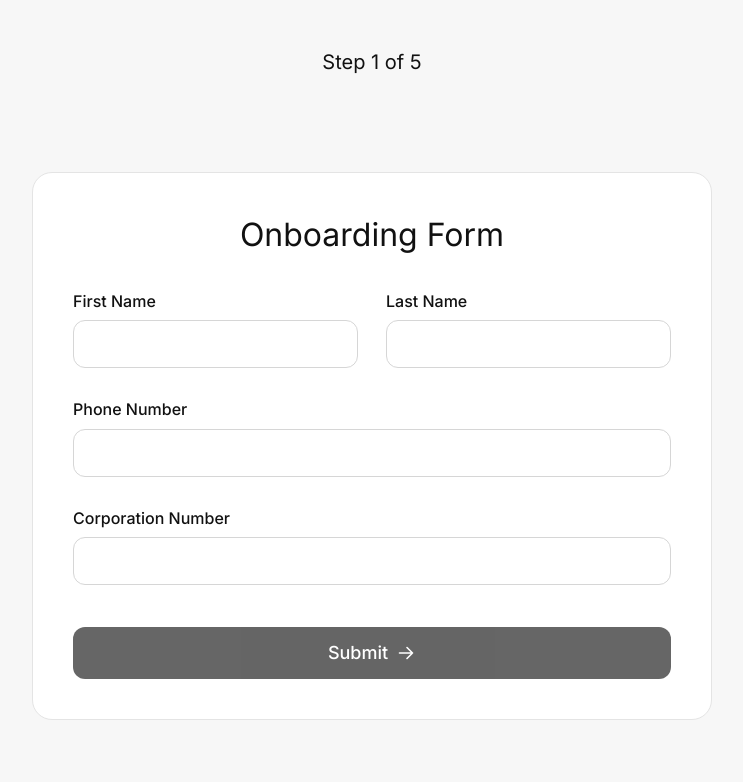
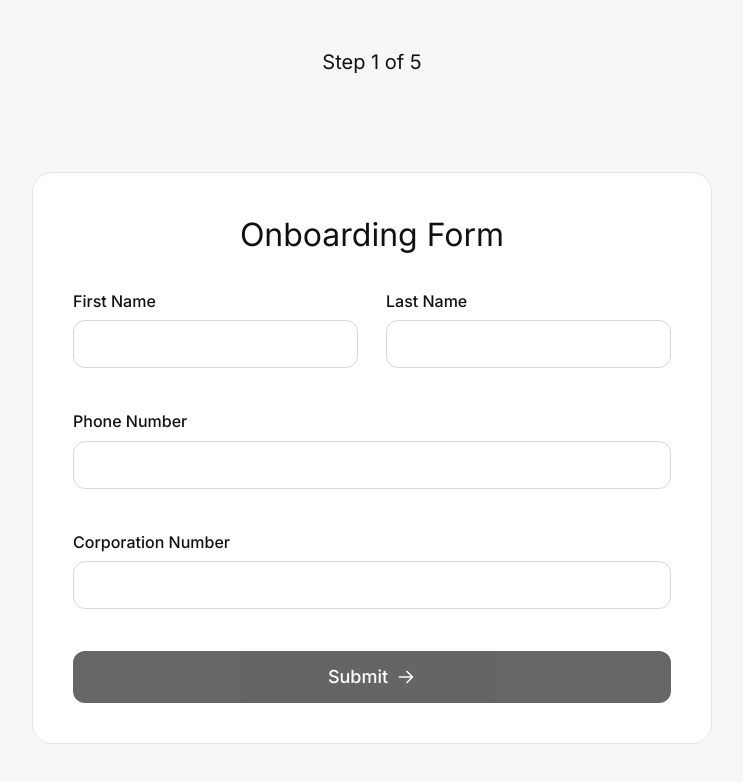
Before and after one commit to AbdullahAnsarii/venn-frontend-task, a Next.js app: page / in a window 1280 px wide. Shown: the top 782 px of the page, without its empty margins (268-1011 px from the left). Built offline with nearby package versions, Linux system fonts and the light colour scheme; no server answers.

Commit message:
gap between fields so error text does not touch the next label

```diff
--- a/src/features/onboarding/OnboardingForm.module.css
+++ b/src/features/onboarding/OnboardingForm.module.css
@@ -1,11 +1,12 @@
 .fields {
   display: grid;
+  gap: 12px;
 }
 
 .row {
   display: grid;
   grid-template-columns: 1fr 1fr;
-  column-gap: 28px;
+  gap: 12px 28px;
 }
 
 .formError {
```
